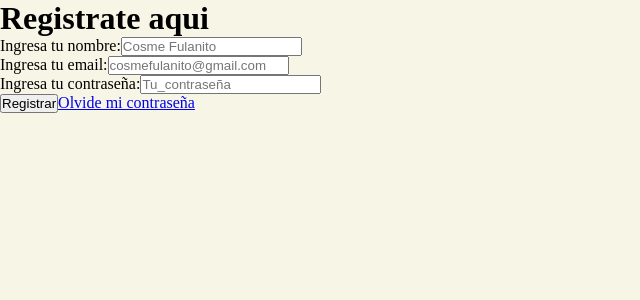
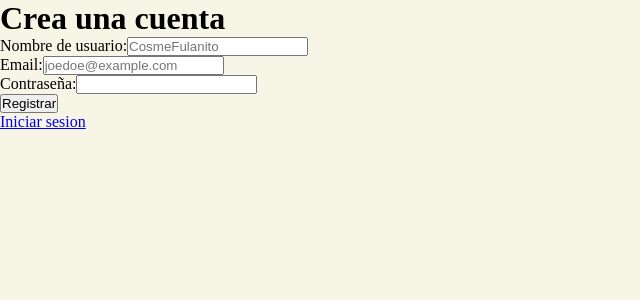
Before and after one commit to Lourdes-s/Creamy-Frontend, a React (Vite) app: page /register in a window 1280 px wide. Shown: the top 300 px of the page, without its empty margins (0-640 px from the left). Built offline with nearby package versions, Linux system fonts and the light colour scheme.

Commit message:
fix validate mail screen

```diff
--- a/src/App.jsx
+++ b/src/App.jsx
@@ -1,10 +1,9 @@
 import React from "react"
 import { Route, Routes } from "react-router-dom"
-import { LoginScreen, RegisterScreen, RecoveryPasswordScreen, ForgotPasswordScreen, CreateProductScreen } from "./Screens"
+import { LoginScreen, RegisterScreen, RecoveryPasswordScreen, ForgotPasswordScreen, CreateProductScreen, ValidateMailScreen } from "./Screens"
 import HomeScreen from "./Screens/HomeScreen"
 import ProductDetailScreen from "./Screens/ProductDetailScreen"
 import ProtectedRoute from "./Components/ProtectedRoute"
-import ValidateMailScreen from "./Screens/ValidateMailScreen"
     const App = () => {
         return (
         <div>
@@ -13,7 +12,7 @@ import ValidateMailScreen from "./Screens/ValidateMailScreen"
                 <Route path="/login" element={<LoginScreen/>}/>
                 <Route path="/register" element={<RegisterScreen/>}/>
                 <Route path="/forgot-password" element={<ForgotPasswordScreen/>}/>
-                <Route path="/auth/vverify-email/:validation_token" element={<ValidateMailScreen/>}/>
+                <Route path="/auth/verify-email/:validation_token" element={<ValidateMailScreen/>}/>
                 <Route path="/auth/recovery-password/:reset_token" element={<RecoveryPasswordScreen/>}/>
                 <Route element={<ProtectedRoute/>}>
                     <Route path="/home" element={<HomeScreen/>}/>
--- a/src/Screens/RegisterScreen.jsx
+++ b/src/Screens/RegisterScreen.jsx
@@ -1,31 +1,72 @@
 import React, {useState} from 'react'
-import useForm from '../Hooks/useForm.jsx'
+import Form from '../Components/Form.jsx'
 import { Link, useNavigate } from 'react-router-dom'
 
 const RegisterScreen = () => {
 
-    const navigate = useNavigate()
-
-//cuando invoco a use form (del hook) se crea otro estado del formulario y me devuelve dicho estado y una funcion para asociar a cada input y que modifique mi estado del formulario
-    const {formState, handleChange} = useForm({
-        name: '',
-        email: '',
-        password: ''
-    })
-
-    const [errorState, setErrorState] = useState({
+        const [errorState, setErrorState] = useState({
         name: '',
         email: '',
         password: '',
         general: ''
     })
 
+    const [successState, setSuccess] = useState(false)
 
-    const handlerRegister = async (event) => {
-        event.preventDefault()
-        console.log('formulario registro enviado')
+    const form_fields = [
+        {
+            label_text: 'Nombre de usuario:',
+            field_component: 'INPUT',
+            field_container_props: {
+                className: 'row_field'
+            },
+            field_data_props: {
+                className: 'input-register',
+                type: 'text',
+                id: 'name',
+                name: 'name',
+                placeholder: 'CosmeFulanito'
+            }
+        },
+        {
+            label_text: 'Email:',
+            field_component: 'INPUT',
+            field_container_props: {
+                className: 'row_field'
+            },
+            field_data_props: {
+                className: 'input-register',
+                type: 'email',
+                id: 'email',
+                name: 'email',
+                placeholder: 'joedoe@example.com'
+            }
+        },
+        {
+            label_text: 'Contraseña:',
+            field_component: 'INPUT',
+            field_container_props: {
+                className: 'row_field'
+            },
+            field_data_props: {
+                className: 'input-register',
+                type: 'password',
+                id: 'password',
+                name: 'password',
+            }
+        }
+    ]
 
+    const initial_state_form = {
+        name: '',
+        email: '',
+        password: ''
+    }
 
+    const navigate = useNavigate()
+
+    const handlerRegister = async (formState) => {
+        setSuccess(false)
         const responseHTTP = await fetch(`${import.meta.env.VITE_API_URL}/api/auth/register`, {
             method: 'POST',
             headers: {
@@ -34,74 +75,30 @@ const RegisterScreen = () => {
             body: JSON.stringify(formState)
         })
 
-        console.log(responseHTTP)
-
         const data = await responseHTTP.json()
 
-        console.log(data)
-        //tomar el error que venga del back y setear los errores de ser necesario
-        if(!data.ok){
-            if(data.data.registerState.name.errors){
-                //seteamos el estado de error
-                setErrorState((prevstate) => {
-                    return {...prevstate, name: data.data.registerState.name.errors}
-                })
-            }
-        }
-        else{
-            navigate('/login')
+                switch (responseHTTP.status) {
+            case 400:
+                setErrorState(data.message)
+                break;
+            case 201:
+                setSuccess(true)
+                setTimeout(() => navigate('/login'), 2000)
+                break;
+            default:
+                setErrorState('Ocurrió un error inesperado. Inténtelo de nuevo.');
+                break;
         }
     }
 
     return (
-        <div>
-            <h1>Registrate aqui</h1>
-            <form onSubmit={handlerRegister}>
-                <div>
-                    <label>Ingresa tu nombre:</label>
-                    <input
-                        type='text'
-                        id='name'
-                        name='name'
-                        placeholder='Cosme Fulanito'
-                        onChange={handleChange}
-                        value={formState.name}
-                    />
-                    {
-                        errorState.name && <span>{errorState.name}</span>
-                    }
-                </div>
-                <div>
-                    <label>Ingresa tu email:</label>
-                    <input
-                        type='email'
-                        id='email'
-                        name='email'
-                        placeholder='cosmefulanito@gmail.com'
-                        onChange={handleChange}
-                        value={formState.email}
-                    />
-                    {
-                        errorState.email && <span>{errorState.email}</span>
-                    }
-                </div>
-                <div>
-                    <label>Ingresa tu contraseña:</label>
-                    <input
-                        type='password'
-                        id='password'
-                        name='password'
-                        placeholder='Tu_contraseña'
-                        onChange={handleChange}
-                        value={formState.password}
-                    />
-                    {
-                        errorState.password && <span>{errorState.password}</span>
-                    }
-                </div>
-                <button type='submit'>Registrar</button>
-                <Link to='/forgot-password'>Olvide mi contraseña</Link>
-            </form>
+        <div className='screen-register'>
+            <h1 className='title-register'>Crea una cuenta</h1>
+            <Form className='form-register' form_fields={form_fields} action={handlerRegister} initial_state_form={initial_state_form} error={errorState}>
+                <button className='button-register' type='submit'>Registrar</button>
+            </Form>
+            {successState && <span className='success-register'>Usuario creado exitosamente, revise su correo electronico para verificar su cuenta</span>}
+                <Link className='link-register' to='/login'>Iniciar sesion</Link>
         </div>
     )
 }
--- a/src/Screens/ValidateMailScreen.jsx
+++ b/src/Screens/ValidateMailScreen.jsx
@@ -1,11 +1,10 @@
 import React, { useEffect, useState } from 'react'
 import { useNavigate, useParams } from 'react-router-dom'
-
 
 const ValidateMailScreen = () => {
     const { validation_token } = useParams()
     const navigate = useNavigate()
-    const [validation_email_response_state, setValidationEmailResponse] = useState({
+    const [validationEmailResponseState, setValidationEmailResponseState] = useState({
         is_loading: true,
         response: null,
         is_error: null
@@ -15,29 +14,42 @@ const ValidateMailScreen = () => {
         try {
             const response = await fetch(`${import.meta.env.VITE_API_URL}/api/auth/verify-email/${validation_token}`)
             const result = await response.json()
-            setValidationEmailResponse(
-                (prevState) => {
-                    return {...prevState, is_loading: false, response: result}
-                }
-            )
-            if(result.status == 200){
-                navigate('/login')
+
+            if (response.ok) {
+                setValidationEmailResponseState({
+                    is_loading: false,
+                    response: result,
+                    is_error: null
+                });
+                setTimeout(() => {
+                    navigate('/login')
+                }, 2000)
+            } else {
+                setValidationEmailResponseState({
+                    is_loading: false,
+                    response: null,
+                    is_error: result.message || 'Error al validar el token.'
+                })
             }
-        }
-        catch (error) {
-            console.error(error)
+        } catch (error) {
+            console.error(error);
+            setValidationEmailResponseState({
+                is_loading: false,
+                response: null,
+                is_error: 'Error de conexión. Por favor, inténtalo de nuevo más tarde.'
+            })
         }
     }
 
     useEffect(() => {
         verifyMailToken(validation_token)
-    }, [])
+    }, [validation_token])
+
     return (
-        <div>
-            {
-                validation_email_response_state.is_loading
-                && <h2>Cargando...</h2>
-            }
+        <div className ='validate-mail-container'>
+            {validationEmailResponseState.is_loading && <h2 className='loading-message-validate'>Cargando...</h2>}
+            {validationEmailResponseState.is_error && <h2 className="error-message-validate">{validationEmailResponseState.is_error}</h2>}
+            {validationEmailResponseState.response && <h2 className="success-message-validate">¡Correo verificado correctamente!</h2>}
         </div>
     )
 }
--- a/src/Screens/index.js
+++ b/src/Screens/index.js
@@ -3,5 +3,6 @@ import RegisterScreen from "./RegisterScreen"
 import ForgotPasswordScreen from "./ForgotPasswordScreen"
 import RecoveryPasswordScreen from "./RecoveryPasswordScreen"
 import CreateProductScreen from "./CreateProductScreen"
+import ValidateMailScreen from "./ValidateMailScreen"
 
-export { LoginScreen, RegisterScreen, ForgotPasswordScreen, RecoveryPasswordScreen, CreateProductScreen }
+export { LoginScreen, RegisterScreen, ForgotPasswordScreen, RecoveryPasswordScreen, CreateProductScreen, ValidateMailScreen }
```
